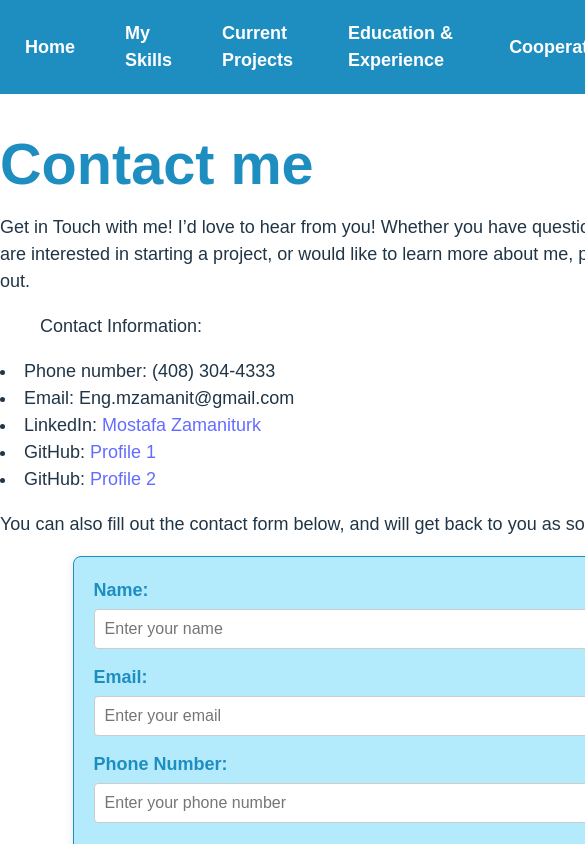
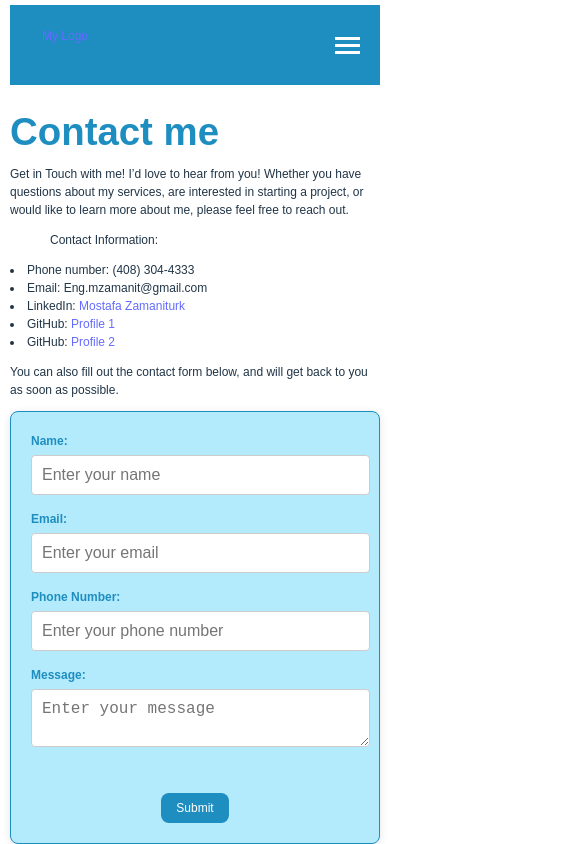
Before and after one commit to Mosizamani/Mossii, a React (Vite) app: page /contact in a window 390 px wide. Shown: the top 844 px of the page, 585 px wide, since content can reach past the window. Built offline with nearby package versions, Linux system fonts and the light colour scheme.

Commit message:
try to make it suitable for mobile devices

```diff
--- a/src/App.css
+++ b/src/App.css
@@ -1,54 +1,60 @@
 body {
   background-color: #ffffff;
-  overflow-y: scroll; /* Ensures that the vertical scrollbar is always visible */
-  font-family: Arial, sans-serif; /* Use the Roboto font */
-  font-size: large;
+  overflow-y: scroll;
+  font-family: Arial, sans-serif;
+  font-size: 16px;
+  padding: 20px;
 }
 
 #root {
   max-width: 1280px;
   margin: 0 auto;
-  padding: 0;
-  text-align: left;
+  padding: 0 20px;
   display: flex;
   flex-direction: column;
-  justify-content: flex-start;
   min-height: 100vh;
 }
 
 .logo {
   height: 6em;
-  padding: 1.5em;
-  will-change: filter;
+  padding: 1em;
   transition: filter 200ms;
 }
+
 .logo:hover {
   filter: drop-shadow(0 0 4em #e300f8aa);
 }
-.logo.react:hover {
-  filter: drop-shadow(0 0 4em red);
-}
 
-@keyframes logo-spin {
-  from {
-    transform: rotate(0deg);
-  }
-  to {
-    transform: rotate(2000deg);
+@media (max-width: 768px) {
+  body {
+    font-size: 14px;
+    padding: 10px;
   }
 
-}
+  #root {
+    padding: 0 10px;
+  }
 
-@media (prefers-reduced-motion: no-preference) {
-  a:nth-of-type(2) .logo {
-    animation: logo-spin infinite 20s linear;
+  .logo {
+    height: 4em;
   }
 }
 
-.card {
-  padding: 1em;
+@media (max-width: 480px) {
+  body {
+    font-size: 12px;
+    padding: 5px;
+  }
+
+  #root {
+    padding: 0 5px;
+  }
+
+  .logo {
+    height: 3em;
+  }
+
+  .card {
+    padding: 0.5em;
+  }
 }
-
-.read-the-docs {
-  color: #02566b;
-}
--- a/src/components/EducationExperience.jsx
+++ b/src/components/EducationExperience.jsx
@@ -6,9 +6,13 @@ function EducationExperience() {
       <h1>Education & Experience</h1>
 
       <h2>Education</h2>
+      <p>This page provides an overview of my educational path and professional journey across engineering, technology, and software development. Currently,
+        I'm honing my full-stack development skills at the University of British Columbia, following my foundational studies in computer science and artificial
+        intelligence from Harvard. My academic background includes a Master’s in Engineering and Project Management, as well as a Bachelor’s in Civil Engineering.
+        Professionally, I’ve contributed in technology engineering roles, leveraging both technical expertise and practical problem-solving skills to drive innovation and optimize systems.</p>
       <div style={{ display: 'flex', flexDirection: 'column', marginBottom: '20px' }}>
         <div style={{ marginBottom: '10px' }}>
-          <h3>UBC, Software Development Program - Bootcamp</h3>
+          <h3>University of British Columbia, Software Development Program - Bootcamp</h3>
           <p>April 2024 – Present</p>
           <p>Focus: Software Development Foundations, Full-Stack Development, Algorithm and Data Structures, DevOps, Mobile Development, Authentication, and Validation</p>
         </div>
--- a/src/components/Navbar.css
+++ b/src/components/Navbar.css
@@ -1,36 +1,82 @@
-nav {
+/* Base navbar styling */
+.navbar {
     background-color: #1e8dc0;
-    padding: 10px;
+    padding: 10px 20px;
     display: flex;
-    justify-content: space-around;
+    justify-content: space-between;
     align-items: center;
-    position: sticky; /* This will make it stick to the top */
-    top: 0; /* Stick to the top of the viewport */
-    z-index: 1000; /* Ensure it stays above other content */
-    width: 100%; /* Ensure the navbar spans the full width */
-}
+    position: sticky;
+    top: 0;
+    z-index: 1000;
+  }
 
-nav a {
+  .nav-links {
+    display: flex;
+    gap: 20px;
+  }
+
+  .nav-links a {
     color: white;
     text-decoration: none;
     padding: 10px 15px;
     font-size: 18px;
     font-weight: bold;
     transition: background-color 0.3s ease, color 0.3s ease;
-}
+  }
 
-nav a:hover {
+  .nav-links a:hover {
     background-color: #156489;
     color: #ffcc00;
     border-radius: 5px;
-}
+  }
 
-nav a.active {
-    background-color: #fecb00;
-    color: #333;
-    border-radius: 5px;
-}
+  /* Hamburger menu icon */
+  .menu-toggle {
+    display: none;
+    flex-direction: column;
+    cursor: pointer;
+    gap: 4px;
+  }
 
-nav a:not(:last-child) {
-    margin-right: 20px;
-}
+  .menu-toggle span {
+    width: 25px;
+    height: 3px;
+    background-color: white;
+    transition: 0.3s ease;
+  }
+
+  /* Responsive adjustments for mobile */
+  @media (max-width: 768px) {
+    .nav-links {
+      display: none;
+      flex-direction: column;
+      gap: 10px;
+      position: absolute;
+      top: 60px;
+      right: 0;
+      background-color: #1e8dc0;
+      width: 100%;
+      text-align: center;
+      padding: 20px 0;
+    }
+
+    .nav-links.active {
+      display: flex;
+    }
+
+    .menu-toggle {
+      display: flex;
+    }
+
+    .menu-toggle.open span:nth-child(1) {
+      transform: rotate(45deg) translate(5px, 5px);
+    }
+
+    .menu-toggle.open span:nth-child(2) {
+      opacity: 0;
+    }
+
+    .menu-toggle.open span:nth-child(3) {
+      transform: rotate(-45deg) translate(5px, -5px);
+    }
+  }
--- a/src/components/Navbar.jsx
+++ b/src/components/Navbar.jsx
@@ -1,18 +1,34 @@
-import { Link} from 'react-router-dom'
-import './Navbar.css'
+import { Link } from 'react-router-dom';
+import './Navbar.css';
+import { useState } from 'react';
 
 function Navbar() {
-    return (
-        <nav>
-            <Link to="/">Home</Link>
-            <Link to="/my-skills">My Skills</Link>
-            <Link to="/current-projects">Current Projects</Link>
-            <Link to="/education-work">Education & Experience</Link>
-            <Link to="/cooperation">Cooperation</Link>
-            <Link to="/contact">Contact</Link>
-            <Link to="/NotFound"></Link>
-        </nav>
-    )
+  const [isOpen, setIsOpen] = useState(false);
+
+  const toggleMenu = () => {
+    setIsOpen(!isOpen);
+  };
+
+  return (
+    <nav className="navbar">
+      <div className="logo">
+        <Link to="/">My Logo</Link>
+      </div>
+      <div className={`menu-toggle ${isOpen ? 'open' : ''}`} onClick={toggleMenu}>
+        <span></span>
+        <span></span>
+        <span></span>
+      </div>
+      <div className={`nav-links ${isOpen ? 'active' : ''}`}>
+        <Link to="/" onClick={toggleMenu}>Home</Link>
+        <Link to="/my-skills" onClick={toggleMenu}>My Skills</Link>
+        <Link to="/current-projects" onClick={toggleMenu}>Current Projects</Link>
+        <Link to="/education-work" onClick={toggleMenu}>Education & Experience</Link>
+        <Link to="/cooperation" onClick={toggleMenu}>Cooperation</Link>
+        <Link to="/contact" onClick={toggleMenu}>Contact</Link>
+      </div>
+    </nav>
+  );
 }
 
-export default Navbar
+export default Navbar;
```
